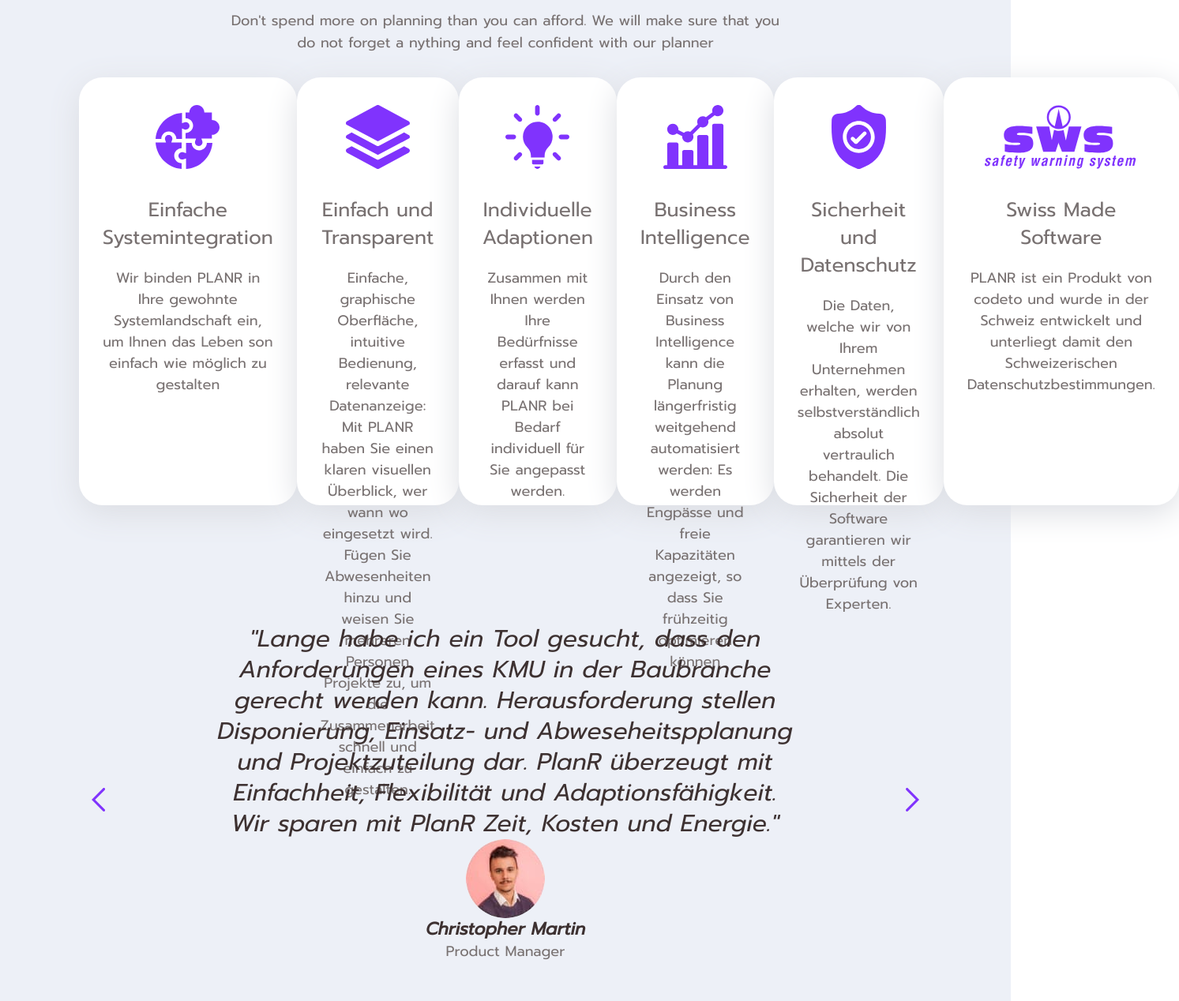
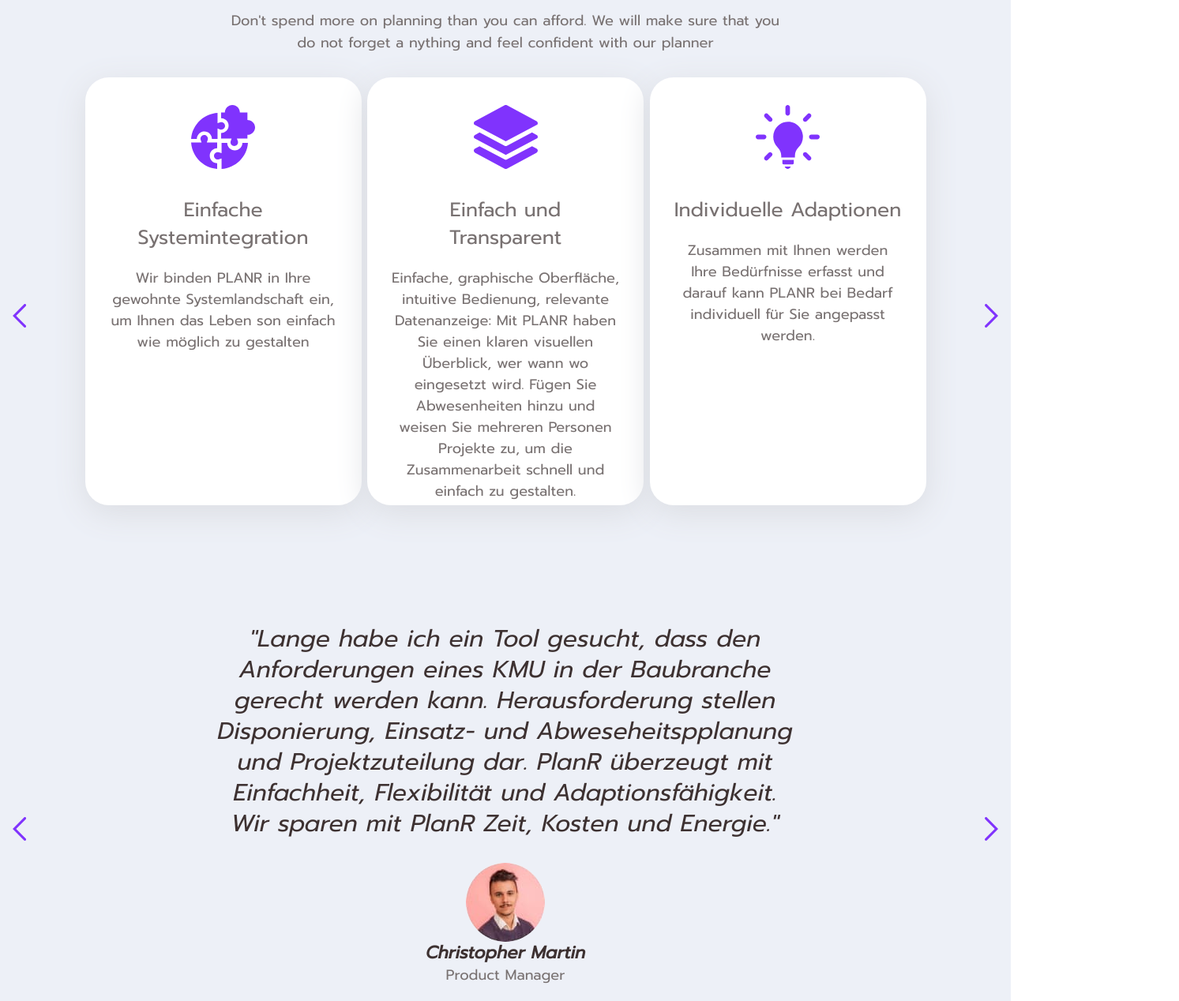
Before and after one commit to Oksana-Repchak/test-task-PLANR, a plain HTML site: page index.html in a window 1280 px wide. Shown: the part 1372-2640 px from the top of the page at 79% size, 1493 px wide, since content can reach past the window. Drawn offline with nearby package versions, Linux system fonts and the light colour scheme; files whose address does not match are found by name.

Commit message:
added slider vorteile

```diff
--- a/index.html
+++ b/index.html
@@ -82,8 +82,10 @@
             Don't spend more on planning than you can afford. We will make sure
             that you do not forget a nything and feel confident with our planner
           </p>
-          <ul class="advantage-slider">
-            <li class="slider-card">
+
+          <ul class="slideshow-container-vorteile">
+            <li class="slides-vorteile fade-vorteile">
+              <div class="vorteile-slider-card">
                 <svg
                   class="icon-advantage"
                   width="81"
@@ -94,11 +96,11 @@
                 </svg>
                 <h3 class="advantage-subtitle">Einfache Systemintegration</h3>
                 <p class="advantage-text">
-                Wir binden PLANR in Ihre gewohnte Systemlandschaft ein, um Ihnen
-                das Leben son einfach wie möglich zu gestalten
+                  Wir binden PLANR in Ihre gewohnte Systemlandschaft ein, um
+                  Ihnen das Leben son einfach wie möglich zu gestalten
                 </p>
-            </li>
-            <li class="slider-card">
+              </div>
+              <div class="vorteile-slider-card">
                 <svg
                   class="icon-advantage"
                   width="81"
@@ -109,14 +111,14 @@
                 </svg>
                 <h3 class="advantage-subtitle">Einfach und Transparent</h3>
                 <p class="advantage-text">
-                Einfache, graphische Oberfläche, intuitive Bedienung, relevante
-                Datenanzeige: Mit PLANR haben Sie einen klaren visuellen
-                Überblick, wer wann wo eingesetzt wird. Fügen Sie Abwesenheiten
-                hinzu und weisen Sie mehreren Personen Projekte zu, um die
-                Zusammenarbeit schnell und einfach zu gestalten.
+                  Einfache, graphische Oberfläche, intuitive Bedienung,
+                  relevante Datenanzeige: Mit PLANR haben Sie einen klaren
+                  visuellen Überblick, wer wann wo eingesetzt wird. Fügen Sie
+                  Abwesenheiten hinzu und weisen Sie mehreren Personen Projekte
+                  zu, um die Zusammenarbeit schnell und einfach zu gestalten.
                 </p>
-            </li>
-            <li class="slider-card">
+              </div>
+              <div class="vorteile-slider-card">
                 <svg
                   class="icon-advantage"
                   width="81"
@@ -130,8 +132,11 @@
                   Zusammen mit Ihnen werden Ihre Bedürfnisse erfasst und darauf
                   kann PLANR bei Bedarf individuell für Sie angepasst werden.
                 </p>
+              </div>
             </li>
-            <li class="slider-card">
+
+            <li class="slides-vorteile fade-vorteile">
+              <div class="vorteile-slider-card">
                 <svg
                   class="icon-advantage"
                   width="81"
@@ -144,11 +149,11 @@
                 <p class="advantage-text">
                   Durch den Einsatz von Business Intelligence kann die Planung
                   längerfristig weitgehend automatisiert werden: Es werden
-                Engpässe und freie Kapazitäten angezeigt, so dass Sie frühzeitig
-                optimieren können
+                  Engpässe und freie Kapazitäten angezeigt, so dass Sie
+                  frühzeitig optimieren können
                 </p>
-            </li>
-            <li class="slider-card">
+              </div>
+              <div class="vorteile-slider-card">
                 <svg
                   class="icon-advantage"
                   width="81"
@@ -160,12 +165,12 @@
                 <h3 class="advantage-subtitle">Sicherheit und Datenschutz</h3>
                 <p class="advantage-text">
                   Die Daten, welche wir von Ihrem Unternehmen erhalten, werden
-                selbstverständlich absolut vertraulich behandelt. Die Sicherheit
-                der Software garantieren wir mittels der Überprüfung von
-                Experten.
+                  selbstverständlich absolut vertraulich behandelt. Die
+                  Sicherheit der Software garantieren wir mittels der
+                  Überprüfung von Experten.
                 </p>
-            </li>
-            <li class="slider-card">
+              </div>
+              <div class="vorteile-slider-card">
                 <svg
                   class="icon-advantage"
                   width="193"
@@ -180,7 +185,17 @@
                   entwickelt und unterliegt damit den Schweizerischen
                   Datenschutzbestimmungen.
                 </p>
+              </div>
             </li>
+
+            <a class="prev-vorteile" onclick="plusSlidesVorteile(-1)"
+              ><svg width="17" height="30" aria-label="left-arrow">
+                <use href="./images/sprite.svg#left-arrow"></use></svg
+            ></a>
+            <a class="next-vorteile" onclick="plusSlidesVorteile(1)"
+              ><svg width="17" height="30" aria-label="right-arrow">
+                <use href="./images/sprite.svg#right-arrow"></use></svg
+            ></a>
           </ul>
         </div>
       </section>
@@ -190,8 +205,8 @@
         <div class="container">
           <h2 class="team-title visually-hidden">Team</h2>
 
-          <div class="slideshow-container">
-            <div class="mySlides fade">
+          <ul class="slideshow-container">
+            <li class="mySlides fade">
               <blockquote class="block-quote">
                 <p class="quote">
                   "Lange habe ich ein Tool gesucht, dass den Anforderungen eines
@@ -209,9 +224,9 @@
                 <cite class="team-name">Christopher Martin</cite>
                 <p class="team-profession">Product Manager</p>
               </blockquote>
-            </div>
+            </li>
 
-            <div class="mySlides fade">
+            <li class="mySlides fade">
               <blockquote class="block-quote">
                 <p class="quote">
                   "Lange habe ich ein Tool gesucht, dass den Anforderungen eines
@@ -229,9 +244,9 @@
                 <cite class="team-name">Christopher Martin</cite>
                 <p class="team-profession">Product Manager</p>
               </blockquote>
-            </div>
+            </li>
 
-            <div class="mySlides fade">
+            <li class="mySlides fade">
               <blockquote class="block-quote">
                 <p class="quote">
                   "Lange habe ich ein Tool gesucht, dass den Anforderungen eines
@@ -249,7 +264,7 @@
                 <cite class="team-name">Christopher Martin</cite>
                 <p class="team-profession">Product Manager</p>
               </blockquote>
-            </div>
+            </li>
 
             <a class="prev" onclick="plusSlides(-1)"
               ><svg
@@ -269,7 +284,7 @@
               >
                 <use href="./images/sprite.svg#right-arrow"></use></svg
             ></a>
-          </div>
+          </ul>
         </div>
       </section>
 
@@ -396,6 +411,7 @@
         <p>&copy; 2020, PLANR</p>
       </div>
     </footer>
+    <script src="./js/slider-vorteile.js"></script>
     <script src="./js/slider.js"></script>
     <script src="./js/accordion.js"></script>
   </body>
--- /dev/null
+++ b/js/slider-vorteile.js
@@ -0,0 +1,29 @@
+'use strict';
+let slideInd = 1;
+showSlidesVorteile(slideInd);
+
+function plusSlidesVorteile(n) {
+    showSlidesVorteile((slideInd += n));
+}
+
+function currentSlide(n) {
+    showSlidesVorteile((slideInd = n));
+}
+
+function showSlidesVorteile(n) {
+  const slides = document.getElementsByClassName("slides-vorteile");
+
+  if (n > slides.length) {
+    slideInd = 1;
+  }
+
+  if (n < 1) {
+    slideInd = slides.length;
+  }
+
+  for (let i = 0; i < slides.length; i++) {
+    slides[i].style.display = "none";
+  }
+
+  slides[slideInd - 1].style.display = "flex";
+}
--- a/js/slider.js
+++ b/js/slider.js
@@ -1,3 +1,5 @@
+'use strict';
+
 let slideIndex = 1;
 showSlides(slideIndex);
 
@@ -10,14 +12,16 @@
 }
 
 function showSlides(n) {
-  let i;
   const slides = document.getElementsByClassName("mySlides");
+
   if (n > slides.length) {
     slideIndex = 1;
   }
+
   if (n < 1) {
     slideIndex = slides.length;
   }
+
   for (let i = 0; i < slides.length; i++) {
     slides[i].style.display = "none";
   }
--- /dev/null
+++ b/sass/components/_slider.scss
@@ -0,0 +1,74 @@
+.mySlides {
+  display: none;
+}
+
+.slideshow-container {
+  max-width: 1380px;
+  position: relative;
+  margin: auto;
+}
+
+.prev,
+.next {
+  cursor: pointer;
+  position: absolute;
+  top: 50%;
+  padding: 16px;
+  transform: translateY(-50%);
+  transition: 0.6s ease;
+}
+
+.prev {
+  transform: translateX(-100px);
+}
+
+.next {
+  transform: translateX(100px);
+  right: 0;
+  border-radius: 3px 0 0 3px;
+}
+
+.prev:hover,
+.next:hover {
+  border: 1px solid $accent-color;
+  border-radius: 50%;
+}
+
+/* Fading animation */
+.fade {
+  -webkit-animation-name: fade;
+  -webkit-animation-duration: 1.5s;
+  animation-name: fade;
+  animation-duration: 1.5s;
+}
+
+@-webkit-keyframes fade {
+  from {
+    opacity: 0.4;
+  }
+  to {
+    opacity: 1;
+  }
+}
+
+@keyframes fade {
+  from {
+    opacity: 0.4;
+  }
+  to {
+    opacity: 1;
+  }
+}
+
+/* On smaller screens, decrease text size */
+@media only screen and (max-width: 300px) {
+  .prev,
+  .next,
+  .text {
+    font-size: 11px;
+  }
+}
+
+.fade:not(.show) {
+  opacity: 1;
+}
--- a/sass/components/_team.scss
+++ b/sass/components/_team.scss
@@ -16,6 +16,7 @@
 
 .quote {
   width: 729px;
+  margin-bottom: 30px;
   font-style: italic;
   font-size: 30px;
   line-height: 1.3;
@@ -24,86 +25,16 @@
 }
 
 .team-img {
+  margin-bottom: 10px;
   margin: 0 auto;
   border-radius: 50%;
   max-width: 100px;
 }
 
 .team-name {
+  margin-bottom: 5px;
   font-weight: 700;
   font-size: 22px;
   line-height: 1.27;
   color: $title-text-color;
 }
-
-// _________slider_________
-
-.mySlides {
-  display: none;
-}
-
-.slideshow-container {
-  max-width: 1380px;
-  position: relative;
-  margin: auto;
-}
-
-.prev,
-.next {
-  cursor: pointer;
-  position: absolute;
-  top: 50%;
-  padding: 16px;
-  margin-top: -22px;
-  transition: 0.6s ease;
-}
-
-.next {
-  right: 0;
-  border-radius: 3px 0 0 3px;
-}
-
-.prev:hover,
-.next:hover {
-  border: 1px solid $accent-color;
-  border-radius: 50%;
-}
-
-/* Fading animation */
-.fade {
-  -webkit-animation-name: fade;
-  -webkit-animation-duration: 1.5s;
-  animation-name: fade;
-  animation-duration: 1.5s;
-}
-
-@-webkit-keyframes fade {
-  from {
-    opacity: 0.4;
-  }
-  to {
-    opacity: 1;
-  }
-}
-
-@keyframes fade {
-  from {
-    opacity: 0.4;
-  }
-  to {
-    opacity: 1;
-  }
-}
-
-/* On smaller screens, decrease text size */
-@media only screen and (max-width: 300px) {
-  .prev,
-  .next,
-  .text {
-    font-size: 11px;
-  }
-}
-
-.fade:not(.show) {
-  opacity: 1;
-}
--- a/sass/components/_vorteile.scss
+++ b/sass/components/_vorteile.scss
@@ -16,7 +16,7 @@
   display: flex;
 }
 
-.slider-card {
+.vorteile-slider-card {
   width: 350px;
   height: 542px;
   padding: 35px 30px 28px;
@@ -35,3 +35,79 @@
   line-height: 1.4;
   margin-bottom: 20px;
 }
+
+// _________sider______
+.slides-vorteile {
+  justify-content: space-evenly;
+  display: none;
+}
+
+.slideshow-container-vorteile {
+  max-width: 1380px;
+  position: relative;
+  margin: auto;
+}
+
+.prev-vorteile,
+.next-vorteile {
+  cursor: pointer;
+  position: absolute;
+  top: 50%;
+  padding: 16px;
+  transform: translateY(-50%);
+  transition: 0.6s ease;
+}
+
+.prev-vorteile {
+  transform: translateX(-100px);
+}
+.next-vorteile {
+  transform: translateX(100px);
+  right: 0;
+  border-radius: 3px 0 0 3px;
+}
+
+.prev-vorteile:hover,
+.next-vorteile:hover {
+  border: 1px solid $accent-color;
+  border-radius: 50%;
+}
+
+/* Fading animation */
+.fade-vorteile {
+  -webkit-animation-name: fade;
+  -webkit-animation-duration: 1.5s;
+  animation-name: fade;
+  animation-duration: 1.5s;
+}
+
+@-webkit-keyframes fade {
+  from {
+    opacity: 0.4;
+  }
+  to {
+    opacity: 1;
+  }
+}
+
+@keyframes fade {
+  from {
+    opacity: 0.4;
+  }
+  to {
+    opacity: 1;
+  }
+}
+
+/* On smaller screens, decrease text size */
+@media only screen and (max-width: 300px) {
+  .prev-vorteile,
+  .next-vorteile,
+  .text {
+    font-size: 11px;
+  }
+}
+
+.fade:not(.show) {
+  opacity: 1;
+}
--- a/sass/main.scss
+++ b/sass/main.scss
@@ -8,8 +8,9 @@
 @import "./components/hero";
 @import "./components/vorteile";
 
+@import "./components/slider";
+@import "./components/features";
 @import "./components/team";
-@import "./components/features";
 
 @import "./components/connection";
 @import "./components/footer";
```
Also changed, not shown: css/main.css, css/main.min.css, 2 other files. Lines whose indentation alone changed are shown as unchanged.
